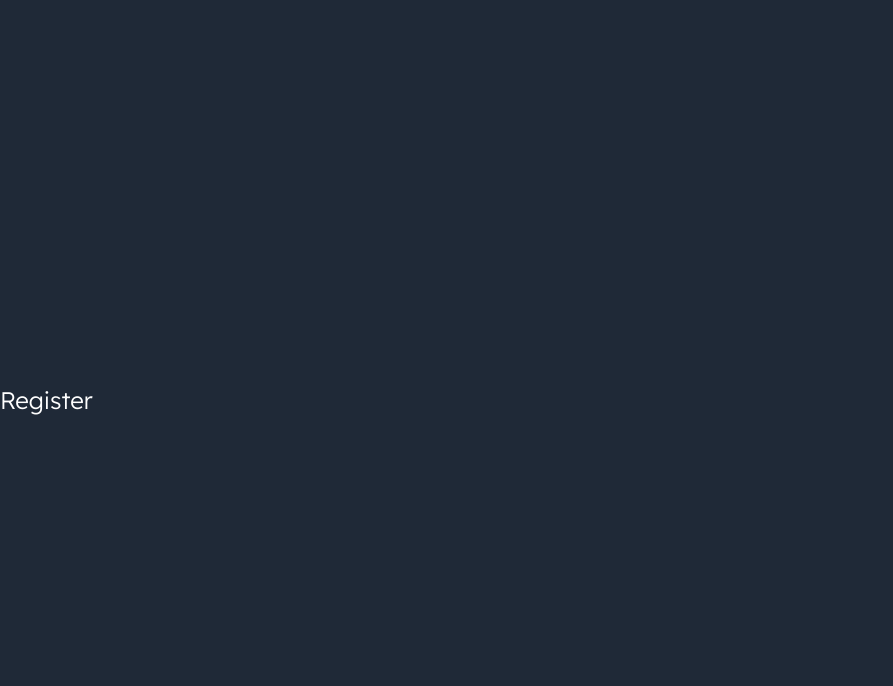
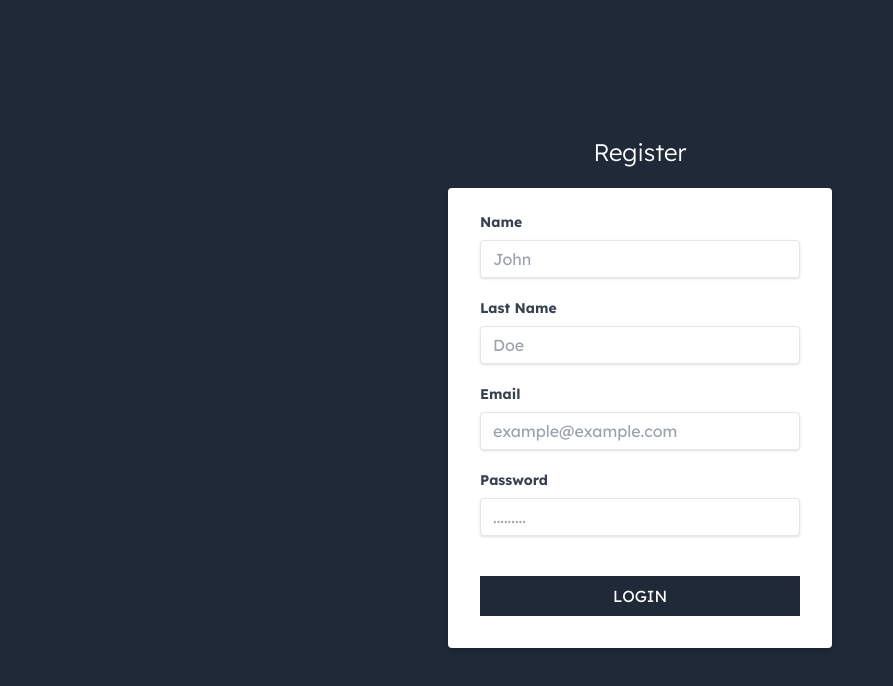
Before and after one commit to Alfredo20164920/CRMClient, a Next.js app: page /register in a window 1280 px wide. Shown: the top 686 px of the page, without its empty margins (0-893 px from the left). Built offline with nearby package versions, Linux system fonts and the light colour scheme.

Commit message:
feat: styles

```diff
--- a/pages/login.js
+++ b/pages/login.js
@@ -4,7 +4,51 @@ import React from 'react'
 const Login = () => {
     return (
         <Layout>
-            <h2 className="text-2xl text-white text-center font-light">Login</h2>
+            <h1 className="text-2xl text-white text-center font-light">Login</h1>
+
+            <div className='flex justify-center mt-5'>
+                <div className='w-full max-w-sm'>
+                    <form
+                        className='bg-white rounded shadow-md px-8 pt-6 pb-8 mb-4 flex flex-col gap-5'
+                    >
+                        <div>
+                            <label className='block text-gray-700 text-sm font-bold mb-2' htmlFor='name'>
+                                Email
+                            </label>
+
+                            <input
+                                className='shadow appearance-none border rounded w-full py-2 px-3 text-gray-700 leading-tight focus:outline-none focus:shadow'
+                                id='email'
+                                type='email'
+                                placeholder='example@example.com'
+                            />
+
+                        </div>
+
+                        <div>
+                            <label className='block text-gray-700 text-sm font-bold mb-2' htmlFor='name'>
+                                Password
+                            </label>
+
+                            <input
+                                className='shadow appearance-none border rounded w-full py-2 px-3 text-gray-700 leading-tight focus:outline-none focus:shadow-inner'
+                                id='password'
+                                type='password'
+                                placeholder='.........'
+                            />
+
+                        </div>
+
+                        <input
+                            type='submit'
+                            className='bg-gray-800 w-full mt-5 p-2 text-white uppercase hover:bg-gray-700'
+                            value="Login"
+                        />
+
+                    </form>
+                </div>
+            </div>
+
         </Layout>
     )
 }
--- a/pages/register.js
+++ b/pages/register.js
@@ -4,7 +4,72 @@ import React from 'react'
 const Register = () => {
     return (
         <Layout>
-            <h2 className="text-2xl text-white font-light">Register</h2>
+            <h1 className="text-2xl text-white text-center font-light">Register</h1>
+
+            <div className='flex justify-center mt-5'>
+                <div className='w-full max-w-sm'>
+                    <form
+                        className='bg-white rounded shadow-md px-8 pt-6 pb-8 mb-4 flex flex-col gap-5'
+                    >
+                        <div>
+                            <label className='block text-gray-700 text-sm font-bold mb-2' htmlFor='name'>
+                                Name
+                            </label>
+
+                            <input
+                                className='shadow appearance-none border rounded w-full py-2 px-3 text-gray-700 leading-tight focus:outline-none focus:shadow'
+                                id='name'
+                                type='text'
+                                placeholder='John'
+                            />
+                        </div>
+
+                        <div>
+                            <label className='block text-gray-700 text-sm font-bold mb-2' htmlFor='lastName'>
+                                Last Name
+                            </label>
+                            <input
+                                className='shadow appearance-none border rounded w-full py-2 px-3 text-gray-700 leading-tight focus:outline-none focus:shadow'
+                                id='lastname'
+                                type='text'
+                                placeholder='Doe'
+                            />
+                        </div>
+
+                        <div>
+                            <label className='block text-gray-700 text-sm font-bold mb-2' htmlFor='email'>
+                                Email
+                            </label>
+                            <input
+                                className='shadow appearance-none border rounded w-full py-2 px-3 text-gray-700 leading-tight focus:outline-none focus:shadow'
+                                id='email'
+                                type='email'
+                                placeholder='example@example.com'
+                            />
+                        </div>
+
+                        <div>
+                            <label className='block text-gray-700 text-sm font-bold mb-2' htmlFor='password'>
+                                Password
+                            </label>
+                            <input
+                                className='shadow appearance-none border rounded w-full py-2 px-3 text-gray-700 leading-tight focus:outline-none focus:shadow-inner'
+                                id='password'
+                                type='password'
+                                placeholder='.........'
+                            />
+                        </div>
+
+                        <input
+                            type='submit'
+                            className='bg-gray-800 w-full mt-5 p-2 text-white uppercase hover:bg-gray-700'
+                            value="Login"
+                        />
+
+                    </form>
+                </div>
+            </div>
+
         </Layout>
     )
 }
```
